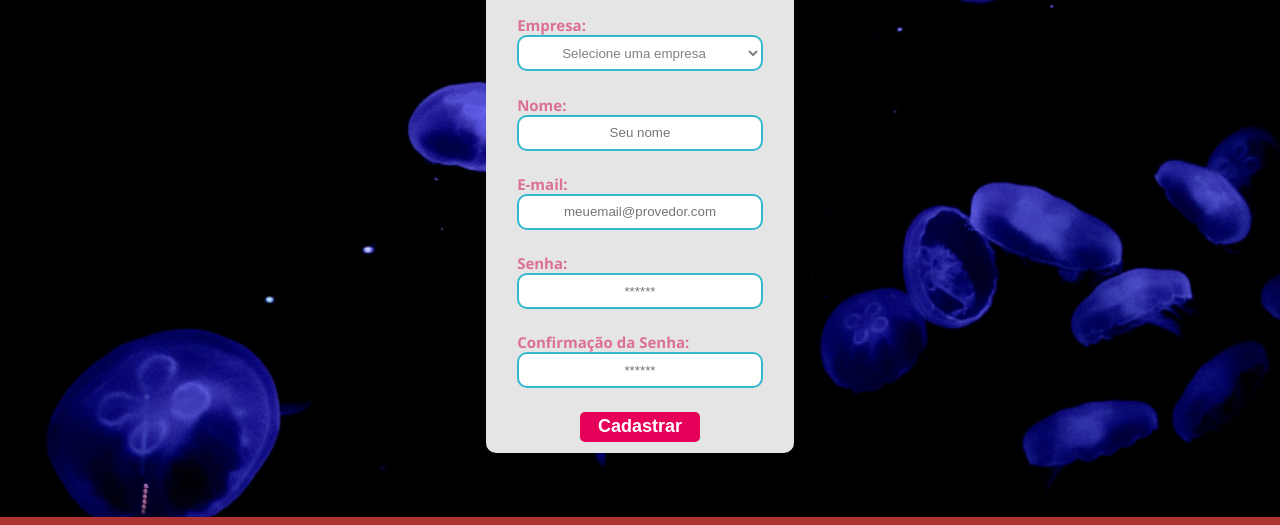
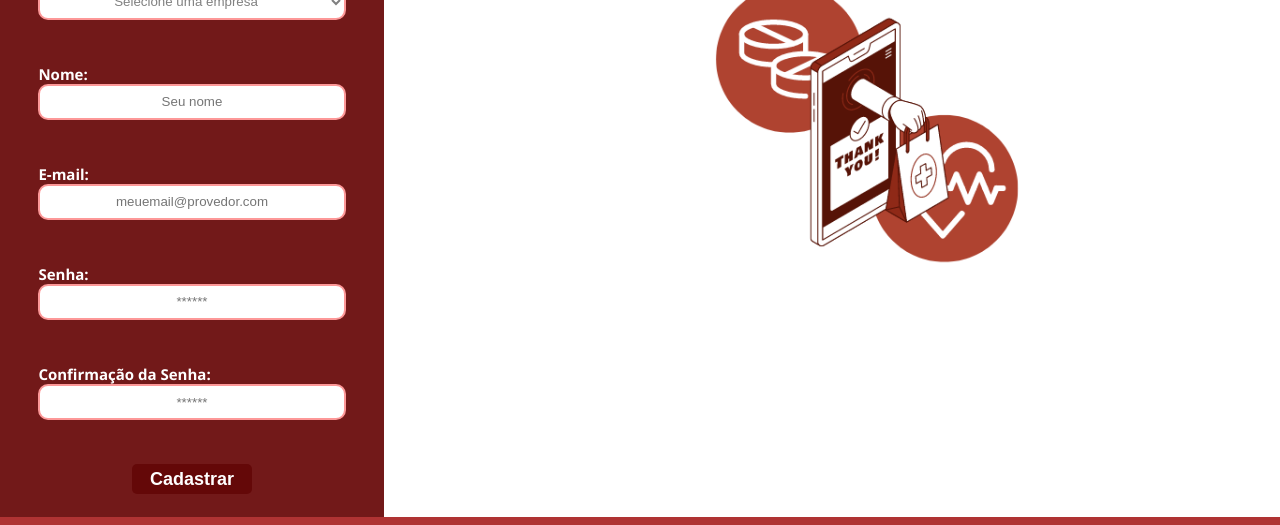
Before and after one commit to OpticFarma/Desafio---OpticFarma, a website: page site/public/cadastro.html in a window 1280 px wide. Shown: the part 203-728 px from the top of the page. Drawn offline with Linux system fonts and the light colour scheme; no server answers.

Commit message:
adição de imagens e estilização de cadastro

```diff
--- a/site/public/cadastro.html
+++ b/site/public/cadastro.html
@@ -12,6 +12,7 @@
 
   <link rel="icon" href="./assets/icon/logo_opticfarma.png">
   <link rel="stylesheet" href="./css/estilo.css" />
+  <link rel="stylesheet" href="./css/cadastro.css" />
   <link rel="preconnect" href="https://fonts.gstatic.com" />
   <link
     href="https://fonts.googleapis.com/css2?family=Exo+2:ital,wght@0,100;0,200;0,300;0,400;0,500;0,600;0,700;0,800;0,900;1,100;1,200;1,300;1,400;1,500;1,600;1,700;1,800;1,900&display=swap"
--- /dev/null
+++ b/site/public/css/cadastro.css
@@ -0,0 +1,92 @@
+/* cadastro */
+
+.card-cadastro {
+    height: 100%;
+  }
+
+  .card-login {
+    height: 60%;
+  }
+
+  .card h2 {
+    margin: 0;
+    font-size: 30px;
+  }
+
+  .formulario {
+    display: flex;
+    height: 90%;
+    width: 80%;
+    justify-content: space-around;
+    flex-direction: column;
+  }
+
+  .formulario span {
+    font-size: 15px;
+    font-weight: 800;
+  }
+
+  .formulario input {
+    border: 2px solid #fd9898;
+    height: 30px;
+    text-align: center;
+    border-radius: 10px;
+  }
+
+  .formulario select {
+    border: 2px solid #fd9898;
+    background-color: white;
+    color: gray;
+    height: 36px;
+    text-align: center;
+    border-radius: 10px;
+  }
+
+  .campo {
+    display: flex;
+    flex-direction: column;
+    justify-content: start;
+  }
+
+  .botao {
+    cursor: pointer;
+    font-family: "Barlow", sans-serif;
+    border: 0;
+    border-radius: 5px;
+    font-weight: 600;
+    font-size: 18px;
+    color: #fff;
+    background-color: #640808;
+    width: 120px;
+    height: 30px;
+    align-self: center;
+  }
+
+  .login {
+    height: var(--tamanho-login);
+    background-image: url("../assets/imgs/fundoCadastro.png");
+    background-repeat: no-repeat;
+    background-size: contain;
+    background-color: #fff;
+    background-size: cover;
+  }
+
+  .login .container {
+    display: flex;
+    justify-content: flex-start;
+    align-items: center;
+    height: 100%;
+    width: 100%;
+  }
+
+  .card {
+    width: 30%;
+    background-color: #721919;
+    /* border-radius: 10px; */
+    display: flex;
+    align-items: center;
+    justify-content: space-evenly;
+    flex-direction: column;
+    color: rgb(255, 255, 255);
+    row-gap: 20px;
+  }
--- a/site/public/css/estilo.css
+++ b/site/public/css/estilo.css
@@ -115,7 +115,7 @@ body {
   text-align: center;
 }
 
-.login {
+/* .login {
   height: var(--tamanho-login);
   background-image: url('../assets/imgs/bg-jelly-fish-para-home.png');
   background-size: cover;
@@ -137,7 +137,7 @@ body {
   flex-direction: column;
   color: palevioletred;
   row-gap: 20px;
-}
+} */
 
 .card-cadastro {
   height: 80%;
@@ -152,7 +152,7 @@ body {
   font-size: 30px;
 }
 
-.formulario {
+/* .formulario {
   display: flex;
   height: 90%;
   width: 80%;
@@ -179,7 +179,7 @@ body {
   height: 36px;
   text-align: center;
   border-radius: 10px;
-}
+} */
 
 .campo {
   display: flex;
```
Also changed, not shown: site/public/assets/imgs/fundoCadastro.png (added).
